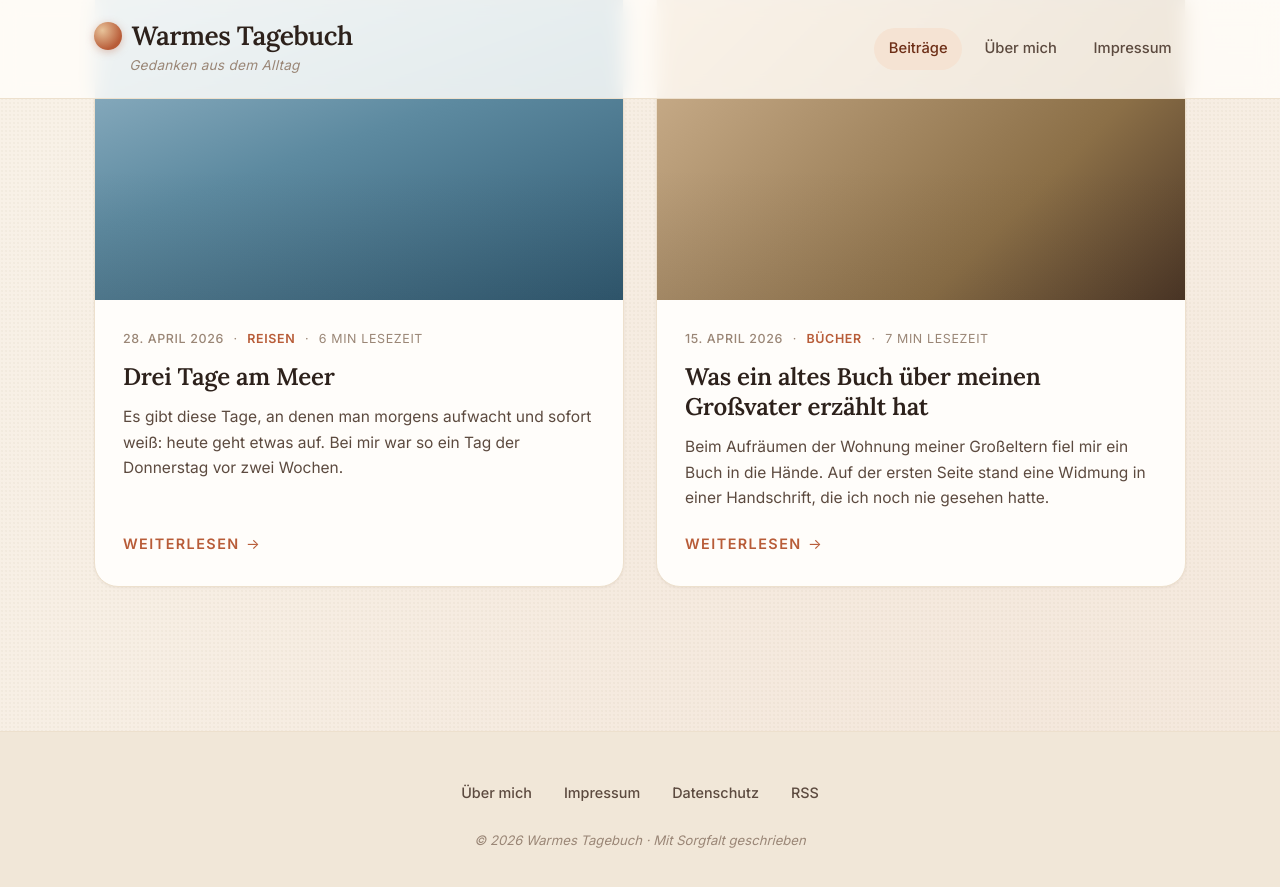
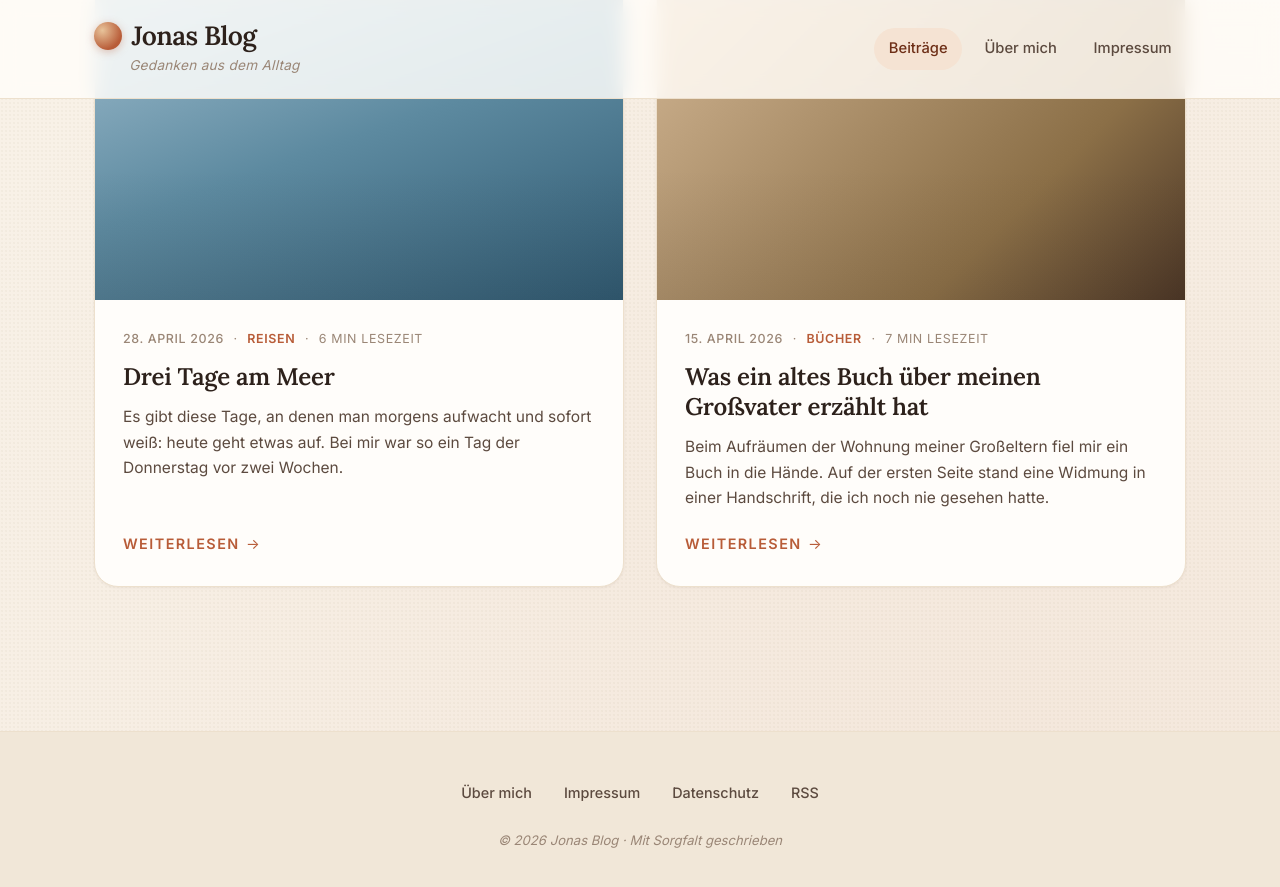
Before and after one commit to jonasweiler-dotcom/jonas_blog, a Jekyll site: the page built from index.html, in a window 1280 px wide and 900 px high, scrolled down 1147 px. Shown: the top 887 px of the window. Built offline with Jekyll 4.4.1, drawn with Linux system fonts in a browser that asks for light colours; the list of posts is cut into pages by our own code.

Commit message:
Update _config.yml

```diff
--- a/_config.yml
+++ b/_config.yml
@@ -1,5 +1,5 @@
 # Grundeinstellungen — hier bestimmst du Titel, Untertitel und Autor des Blogs.
-title: Warmes Tagebuch
+title: Jonas Blog
 description: Gedanken aus dem Alltag
 author: Jonas Weiler
 email: Jonasweiler@hotmail.de
```
